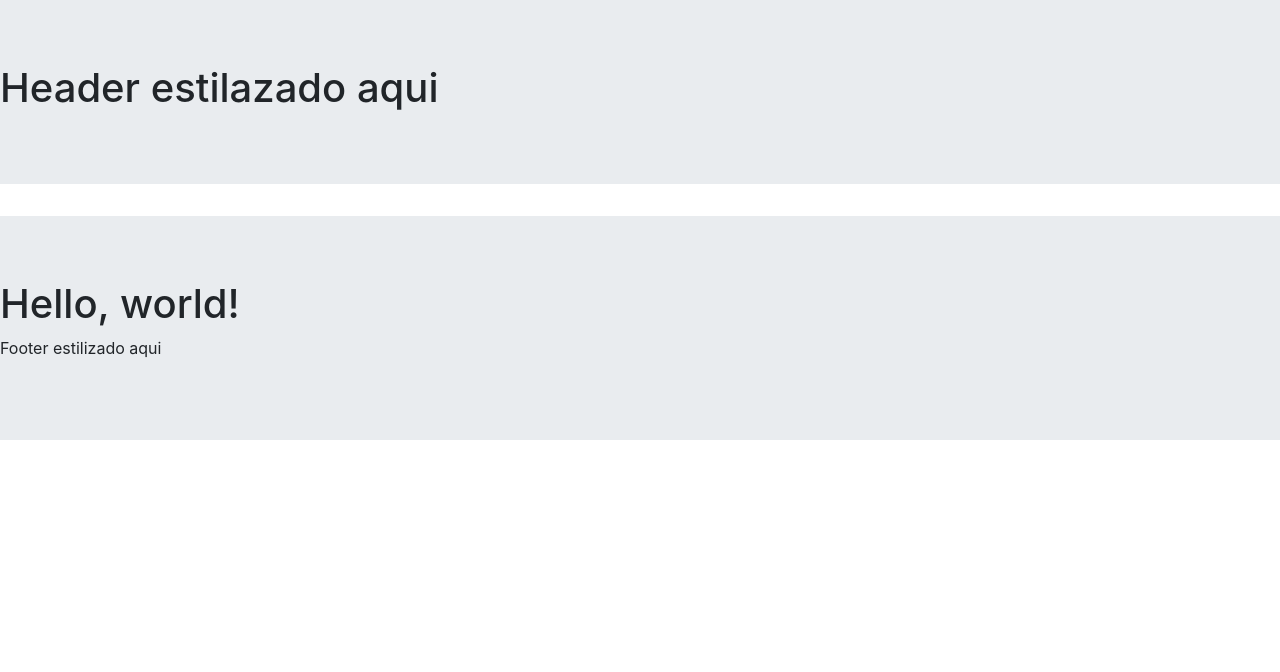
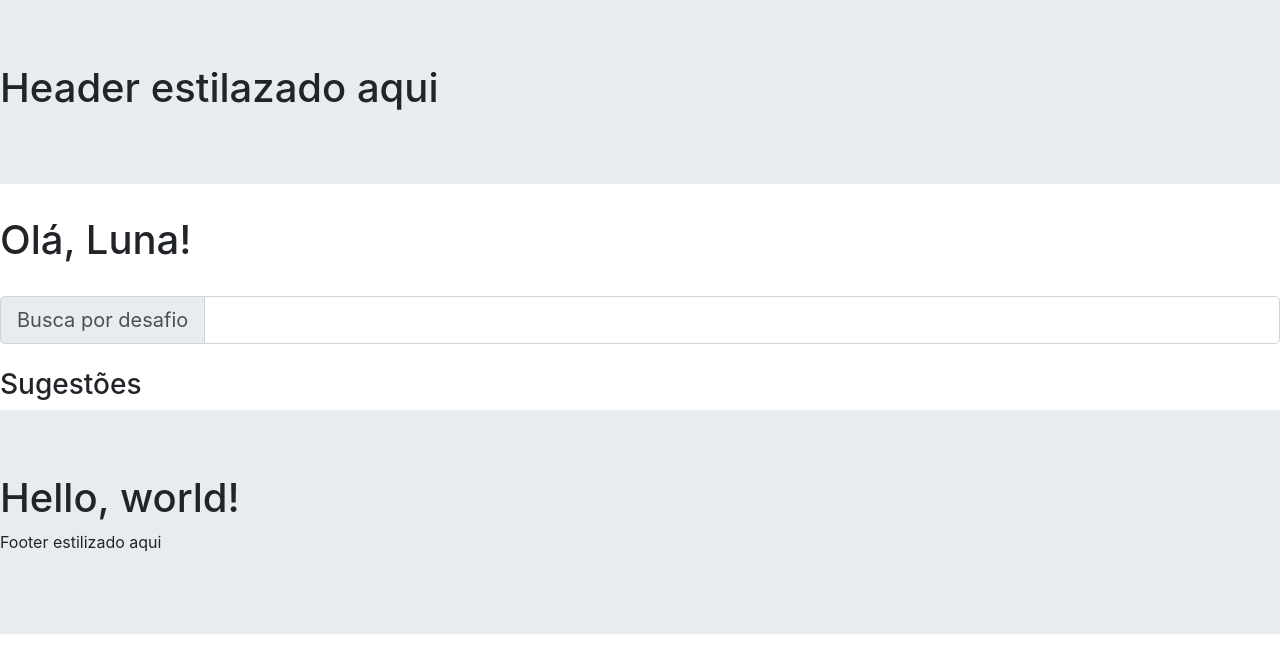
Before and after one commit to daniellycosta/ProviHackWoman, a React (Create React App) app: page /Desafio in a window 1280 px wide. Shown: the top 672 px of the page. Built offline with nearby package versions, Linux system fonts and the light colour scheme.

Commit message:
feat: cria estrutura de tela de desafios

```diff
--- a/src/App/App.js
+++ b/src/App/App.js
@@ -3,6 +3,8 @@ import { BrowserRouter as Router, Switch, Route } from "react-router-dom";
 
 import { Login } from "../components/Login";
 import { Cadastro } from "../components/Cadastro";
+import { Desafio } from "../components/Desafio";
+
 
 
 
@@ -16,14 +18,14 @@ export function App() {
         <Route exact path="/Cadastro">
           <Cadastro />
         </Route>
-        <Route path="/criar/candidato">
+        <Route  path="/criar/candidato">
           <Login />
         </Route>
         <Route path="/criar/empresa">
           <Login />
         </Route>
-        <Route path="/desafios">
-          <Login />
+        <Route exact path="/Desafio">
+          <Desafio />
         </Route>
         <Route path="/desafios/criar">
           <Login />
--- /dev/null
+++ b/src/components/Desafio/DesafioComponent.jsx
@@ -0,0 +1,20 @@
+import React from "react";
+import { InputGroup, FormControl } from "react-bootstrap";
+
+export const DesafioComponent = (props) => {
+  return (
+    <div>
+      <h1>Olá, Luna!</h1>
+      <br/>
+      <InputGroup size="lg">
+        <InputGroup.Prepend>
+          <InputGroup.Text id="inputGroup-sizing-lg">Busca por desafio</InputGroup.Text>
+        </InputGroup.Prepend>
+        <FormControl aria-label="Large" aria-describedby="inputGroup-sizing-sm" />
+      </InputGroup>
+      <br />
+      <h3>Sugestões</h3>
+    </div>
+
+  );
+};
--- /dev/null
+++ b/src/components/Desafio/index.js
@@ -0,0 +1 @@
+export { DesafioComponent as Desafio } from "./DesafioComponent";
```
Also changed, not shown: src/components/Desafio/style.css (added).
